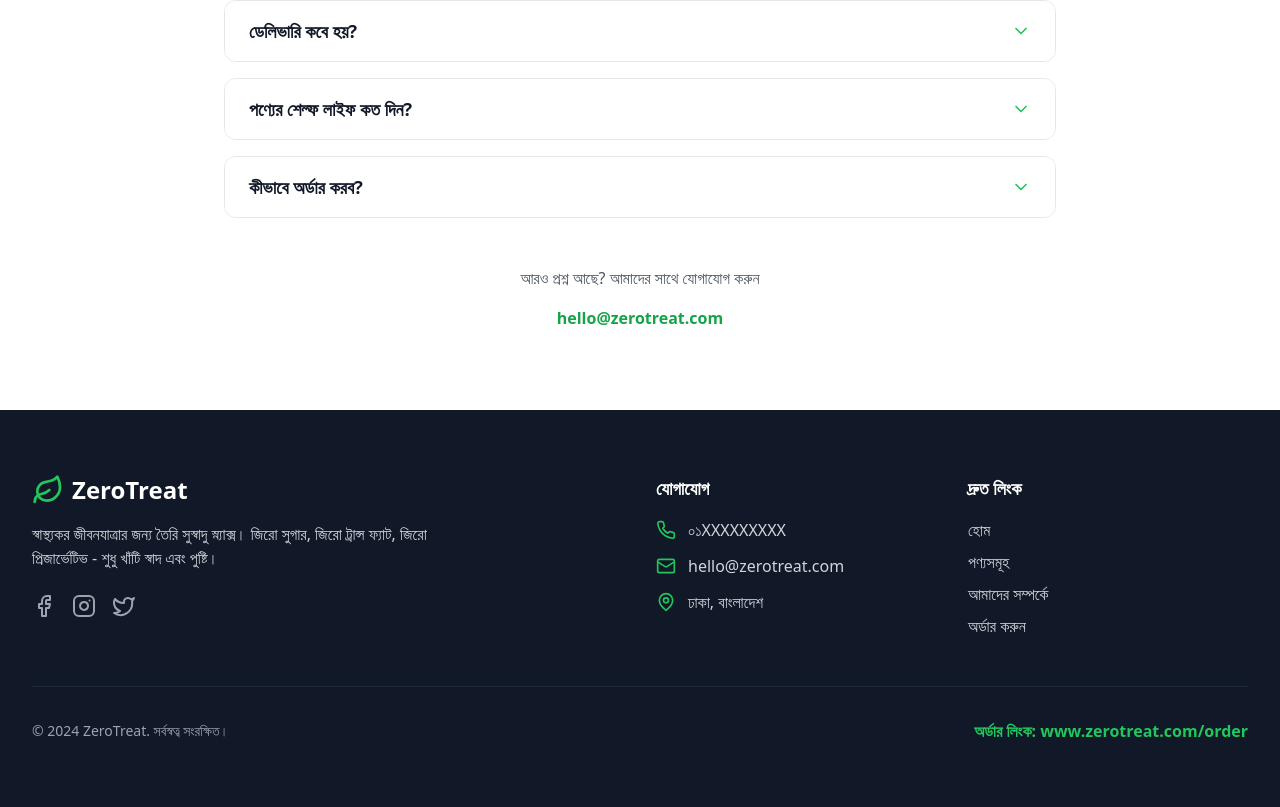
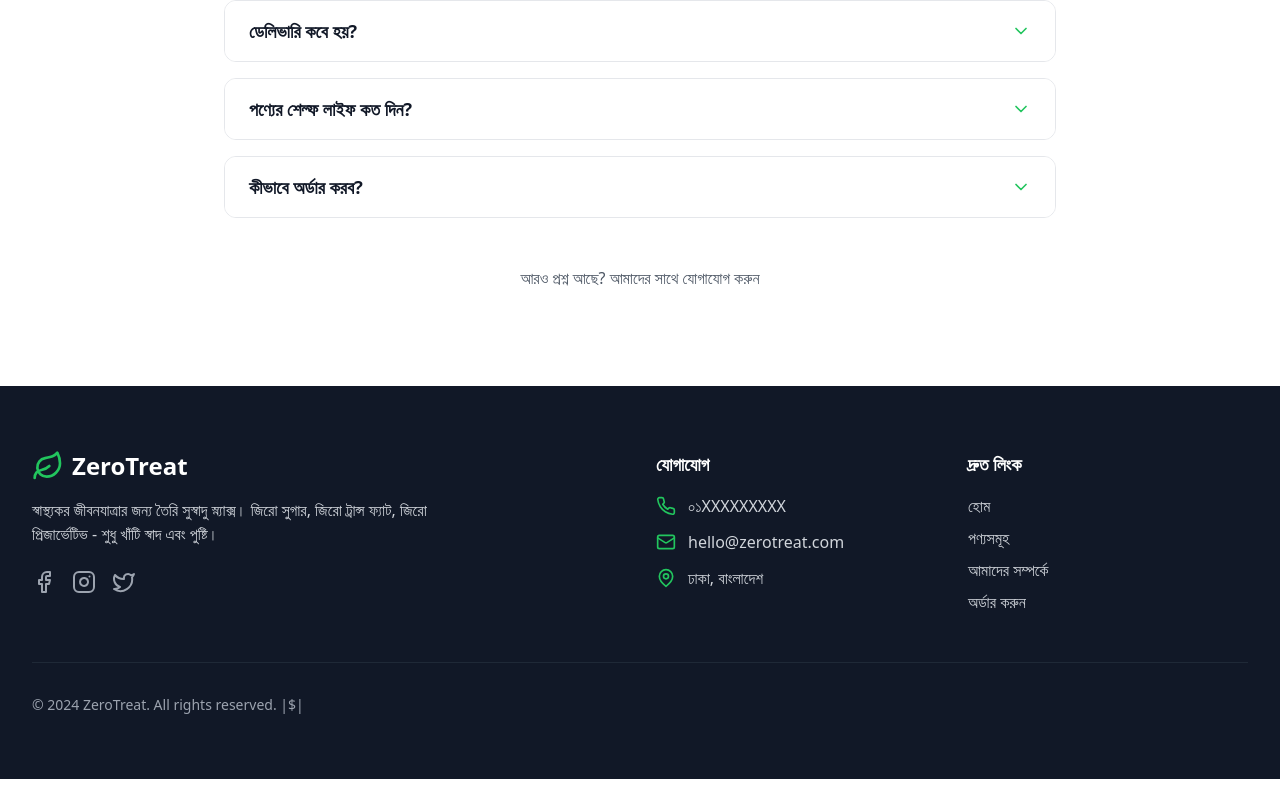
Before and after one commit to silluthedon/Zerotreat, a React (Vite) app: page / in a window 1280 px wide. Shown: the part 5091-5898 px from the top of the page. After the commit the page ends 5870 px from the top, so only its background shows below. Built offline with nearby package versions, Linux system fonts and the light colour scheme; no server answers; the database is empty.

Commit message:
Remove scrollbar and fix styling

```diff
--- a/src/components/FAQ.tsx
+++ b/src/components/FAQ.tsx
@@ -74,12 +74,6 @@ const FAQ = () => {
           <p className="text-gray-600 mb-4">
             আরও প্রশ্ন আছে? আমাদের সাথে যোগাযোগ করুন
           </p>
-          <a
-            href="mailto:hello@zerotreat.com"
-            className="text-green-600 font-semibold hover:text-green-700 transition-colors"
-          >
-            hello@zerotreat.com
-          </a>
         </div>
       </div>
     </section>
--- a/src/components/Footer.tsx
+++ b/src/components/Footer.tsx
@@ -73,12 +73,7 @@ const Footer = () => {
           <div className="flex flex-col md:flex-row justify-between items-center">
             <div className="mb-4 md:mb-0">
               <p className="text-gray-400 text-sm">
-                © 2024 ZeroTreat. সর্বস্বত্ব সংরক্ষিত।
-              </p>
-            </div>
-            <div className="text-center">
-              <p className="text-green-500 font-semibold">
-                অর্ডার লিংক: www.zerotreat.com/order
+                © 2024 ZeroTreat. All rights reserved. |$|
               </p>
             </div>
           </div>
```
